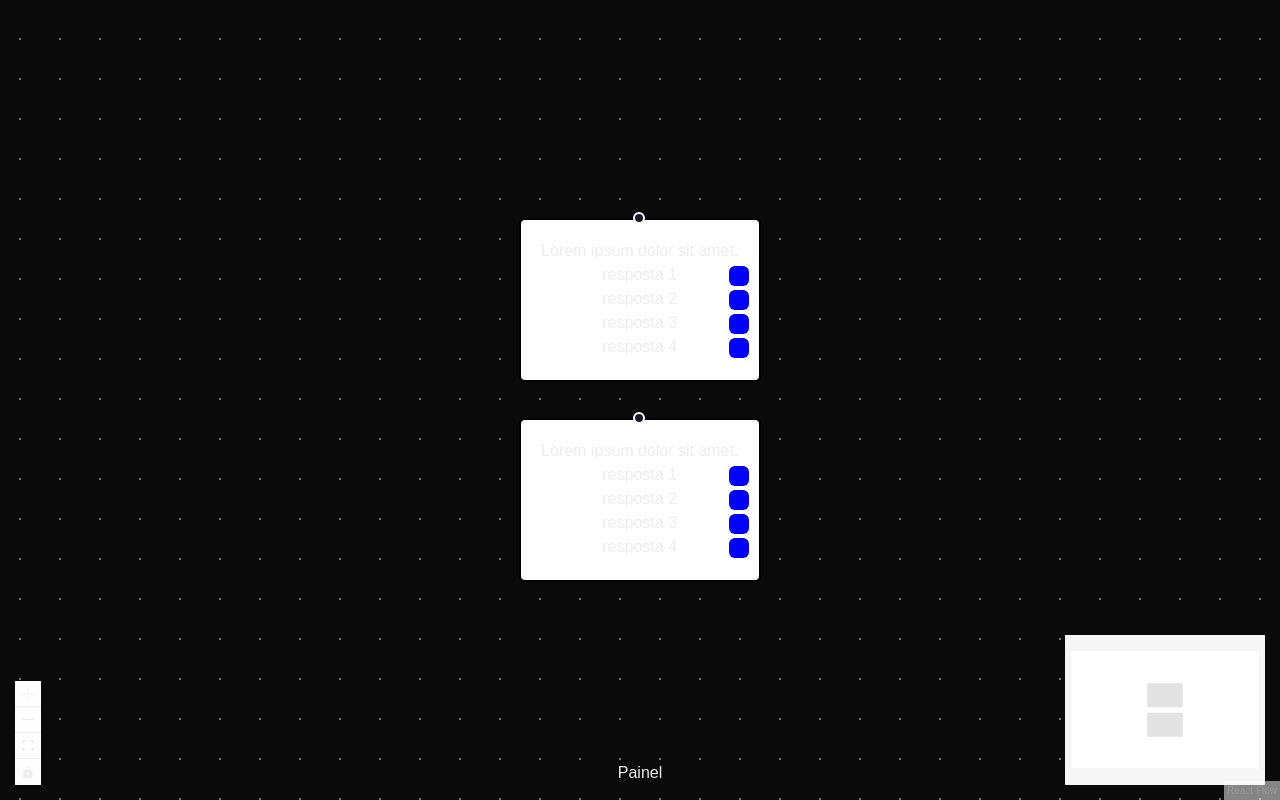
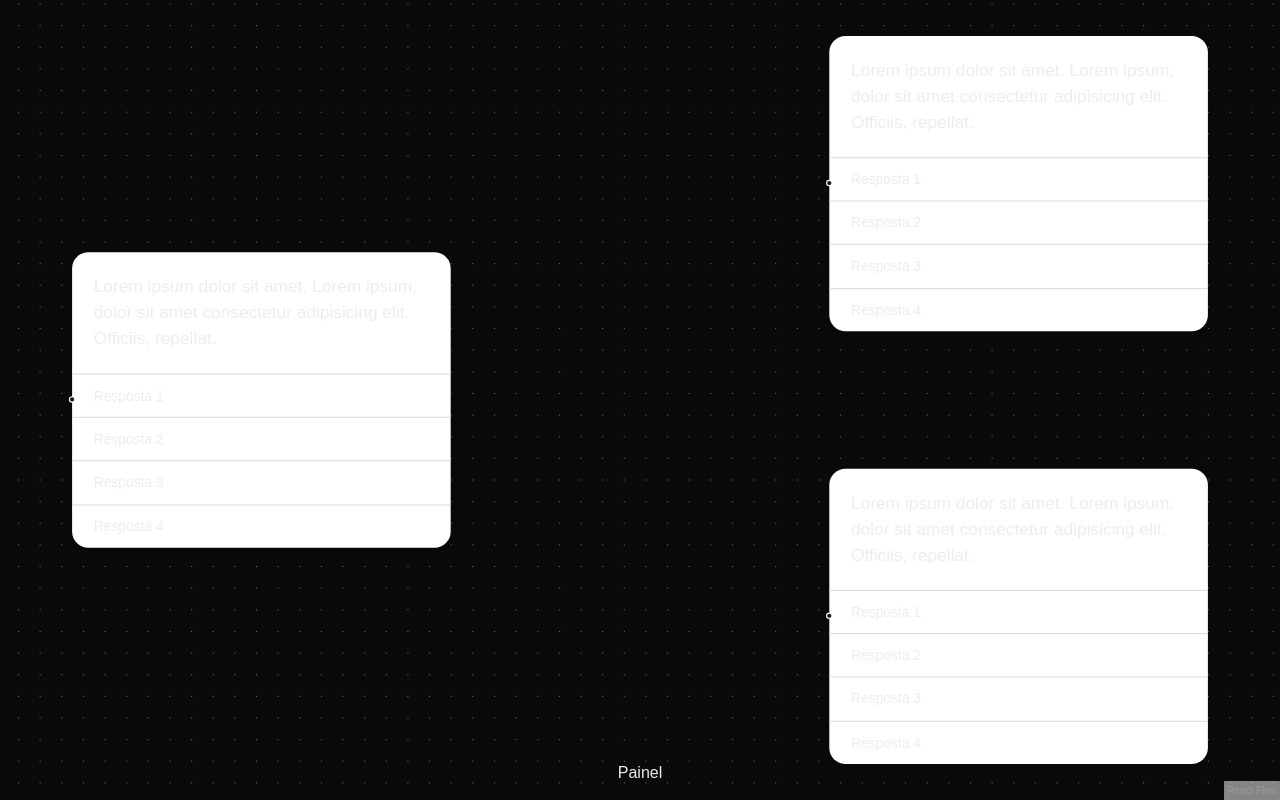
Before and after one commit to CodeDontBlow/pro4tech-frontend, a Next.js app: page / in a window 1280 px wide. Built offline with nearby package versions, Linux system fonts and the light colour scheme.

Commit message:
feat: respostas como props

```diff
--- a/app/TriageNode.module.css
+++ b/app/TriageNode.module.css
@@ -1,35 +1,95 @@
 .customNode{
-    padding: 10px;
     background-color: white;
-    border: 1px solid black;
-    border-radius: 3px;
+    max-width: 350px;
+    min-width: 200px;
+
+    border-radius: 15px;
+    box-shadow: 1px 1px 5px rgba(0, 0, 0, 0.15);
 
     display: flex;
     flex-direction: column;
 }
 
+.customNode[data-selected='true']{
+    outline: 1px solid blue;
+}
+
+    .customNode[data-selected='true'] .buttons{
+        opacity: 100;
+        user-select: all;
+        pointer-events: all;
+    }
+
+    .customNode[data-selected='false'] .buttons * {
+        pointer-events: none;
+    }
+
 .question{
-    font-size: .5em;
+    font-size: 1em;
+    padding: 20px;
 }
 
 .options{
 
 }
     .optionItem{
+        padding: 10px 20px;
+
         display: flex;
-        justify-content: center;
-        align-items: center;
+        justify-content: space-between;
         position: relative;
+
+        border-top: 1px solid gainsboro;
     }
         .answer{
-            font-size: .5em;
+            font-size: .8em;
         }
 
-        .customHandler{
-            background-color: blue !important;
-            border-radius: 3px !important;
-            width: 10px !important;
-            height: 10px !important;
-            right: -16px;
+        .buttons{
+            position: relative;
+
+            display: flex;
+            align-items: center;
+            gap: 3px;
+
+            border: 1px solid red;
+
+            opacity: 0;
+            user-select: none;
             pointer-events: none;
         }
+
+            .customButton{
+                width: 1em !important;
+                height: 1em !important;
+                border-radius: 3px !important;
+            }
+
+            .leafBtn{
+                background-color: red;
+                display: block;
+            }
+
+            .handleWrapper{
+                position: relative;
+                width: 1em;
+                height: 1em;
+            }
+
+            .handlerBtn{
+                pointer-events: none;
+                width: 100%;
+                height: 100%;
+                background-color: red;
+                position: absolute;
+            }
+
+.clearHandle{
+    width: 100% !important;
+    height: 100% !important;
+    opacity: 0;
+    border-radius: 0px !important;
+    position: absolute !important;
+    top: 0 !important;
+    transform: none !important;
+}
--- a/app/TriageNode.tsx
+++ b/app/TriageNode.tsx
@@ -1,41 +1,38 @@
 import { Position, Handle } from '@xyflow/react';
 import styles from './TriageNode.module.css'
+import { NodeProps } from '@xyflow/react';
 
-interface NodeProps {
-    options: Object[]
-}
-
-const ops = [
-    'resposta 1',
-    'resposta 2',
-    'resposta 3',
-    'resposta 4',
-]
-export function TriageNode({options}: NodeProps) {
+export function TriageNode({ id, data, selected }: NodeProps<NodeData>) {
     return (
-        <div className={styles.customNode}>
+        <div className={styles.customNode} data-selected={selected}>
             <p className={styles.question}>
-                Lorem ipsum dolor sit amet.
+                Lorem ipsum dolor sit amet. Lorem ipsum, dolor sit amet consectetur adipisicing elit. Officiis, repellat.
             </p>
 
             <div className={styles.options}>
-                {ops.map((item: string, index: number) => (
+                {data.options.map((item: any, index: number) => (
                     <div className={styles.optionItem} key={index}>
 
-                        <p className={styles.answer}>
-                            {item}
-                        </p>
+                        <p className={styles.answer}> {item.label} </p>
 
-                        <Handle
-                            type="source"
-                            position={Position.Right}
-                            id={`opt-${index}`}
-                            style={{border: 'none', background: 'none', width: 10, height: 10}}
-                        >
-                            <div className={styles.customHandler}>
+                        <div className={styles.buttons}>
 
+                            <button className={`${styles.customButton} ${styles.leafBtn}`}>
+
+                            </button>
+
+                            <div className={styles.handleWrapper}>
+                                <div className={`${styles.customButton} ${styles.handlerBtn}`} />
+
+                                <Handle
+                                    type="source"
+                                    position={Position.Right}
+                                    id={`${item.id}`}
+                                    className={styles.clearHandle}
+                                />
                             </div>
-                        </Handle>
+
+                        </div>
 
                     </div>
 
@@ -44,7 +41,9 @@ export function TriageNode({options}: NodeProps) {
 
             <Handle
                 type='target'
-                position={Position.Top}
+                position={Position.Left}
+                isConnectableStart={false}
+                id={id}
             >
 
             </Handle>
--- a/app/triage.tsx
+++ b/app/triage.tsx
@@ -1,6 +1,6 @@
 'use client'
 
-import { ReactFlow, applyNodeChanges, applyEdgeChanges, addEdge, Background, Controls, MiniMap, Panel } from '@xyflow/react';
+import { Node, ReactFlow, applyNodeChanges, applyEdgeChanges, addEdge, Background, Controls, MiniMap, Panel } from '@xyflow/react';
 import { useCallback, useState } from 'react';
 import { TriageNode } from './TriageNode';
 import '@xyflow/react/dist/style.css';
@@ -9,17 +9,52 @@ const nodeTypes = {
     triageNode: TriageNode,
 }
 
+type NodeData = {
+    options: {id: string, label: string}[]
+}
+
+type TriageNodeType = Node<NodeData>
+
 // Nós iniciais
-const initialNodes = [
+const initialNodes: TriageNodeType[] = [
     {
         id: 'n1',
         position: {x:0 , y:0},
         type: 'triageNode',
+        data: {
+            options: [
+                {id: '3', label: 'Resposta 1'},
+                {id: '4', label: 'Resposta 2'},
+                {id: '5', label: 'Resposta 3'},
+                {id: '6', label: 'Resposta 4'},
+            ]
+        }
     },
     {
         id: 'n2',
-        position: {x:0 , y:100},
+        position: {x:700 , y:200},
         type: 'triageNode',
+        data: {
+            options: [
+                {id: '7', label: 'Resposta 1'},
+                {id: '8', label: 'Resposta 2'},
+                {id: '9', label: 'Resposta 3'},
+                {id: '10', label: 'Resposta 4'},
+            ]
+        }
+    },
+    {
+        id: 'n3',
+        position: {x:700 , y:-200},
+        type: 'triageNode',
+        data: {
+            options: [
+                {id: '11', label: 'Resposta 1'},
+                {id: '12', label: 'Resposta 2'},
+                {id: '13', label: 'Resposta 3'},
+                {id: '14', label: 'Resposta 4'},
+            ]
+        }
     },
 ]
 
@@ -59,18 +94,17 @@ export default function Triage (){
                 onNodesChange={onNodesChange}
                 onEdgesChange={onEdgesChange}
                 onConnect={onConnect}
-                panOnScroll={true}
-                selectionOnDrag={true}
-                panOnDrag={false}
-                connectionMode="loose"
+                // panOnScroll={true}
+                // selectionOnDrag={true}
+                // panOnDrag={false}
                 fitView
             >
                 <Background />
-                <MiniMap />
+                {/* <MiniMap /> */}
+                {/* <Controls /> */}
                 <Panel position='bottom-center'>
                     Painel
                 </Panel>
-                <Controls />
             </ReactFlow>
         </div>
     )
```
